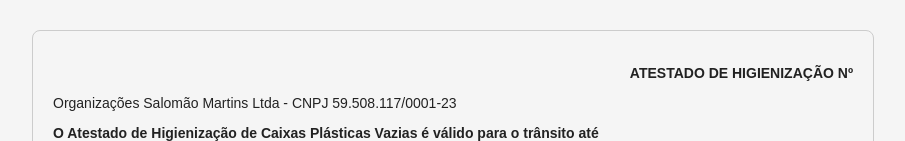
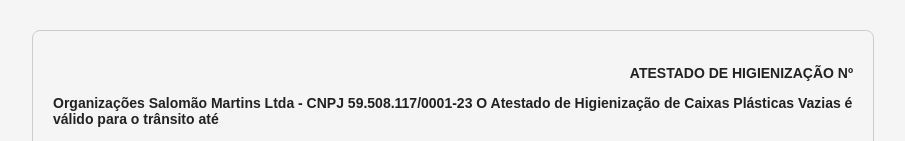
Before and after one commit to deciusmotta/laudo, a Flask app: template templates/laudo_template.html in a window 1280 px wide. Shown: the part 159-300 px from the top of the page, without its empty margins (187-1092 px from the left). Run offline with Flask 3, Linux system fonts and the light colour scheme; the template is opened without the code that fills it, so the values that code supplies are empty.

Commit message:
Update laudo_template.html

```diff
--- a/templates/laudo_template.html
+++ b/templates/laudo_template.html
@@ -2,7 +2,7 @@
 {% block content %}
 <div class="laudo" style="max-width:800px; margin:auto; padding:20px; border:1px solid #ccc; border-radius:8px; font-size:14px;">
   <p style="text-align:right;"><b>ATESTADO DE HIGIENIZAÇÃO Nº {{ dados.numero_laudo }}</b></p>
-  <p class="center bold">Organizações Salomão Martins Ltda - CNPJ 59.508.117/0001-23</p>
+  <b>Organizações Salomão Martins Ltda - CNPJ 59.508.117/0001-23</b>
   <b>O Atestado de Higienização de Caixas Plásticas Vazias é válido para o trânsito até {{ dados.data_geracao_mais_um }}</b>
   <p>Validade para entrada no CEASA: {{ dados.data_validade }}</p>
 
```
